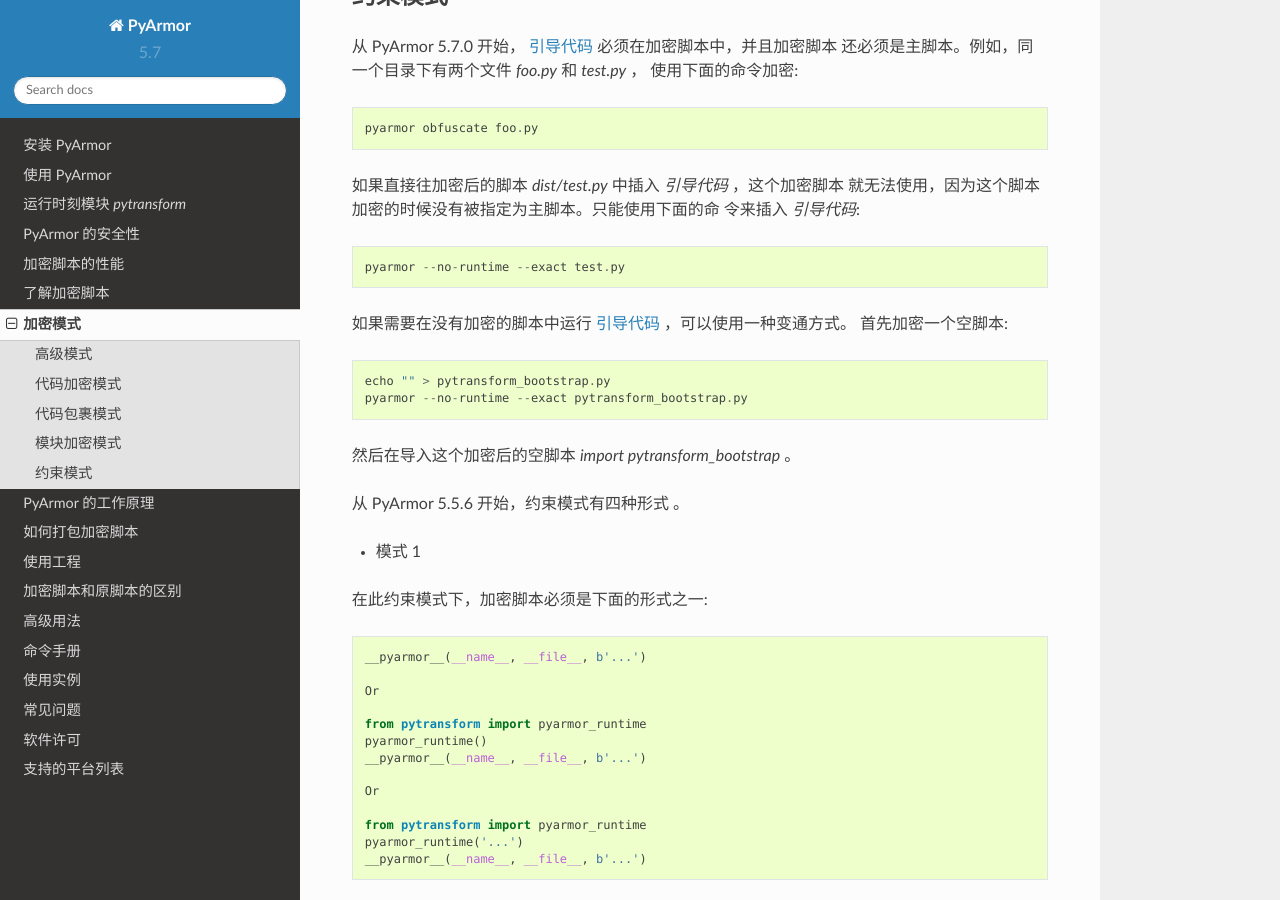
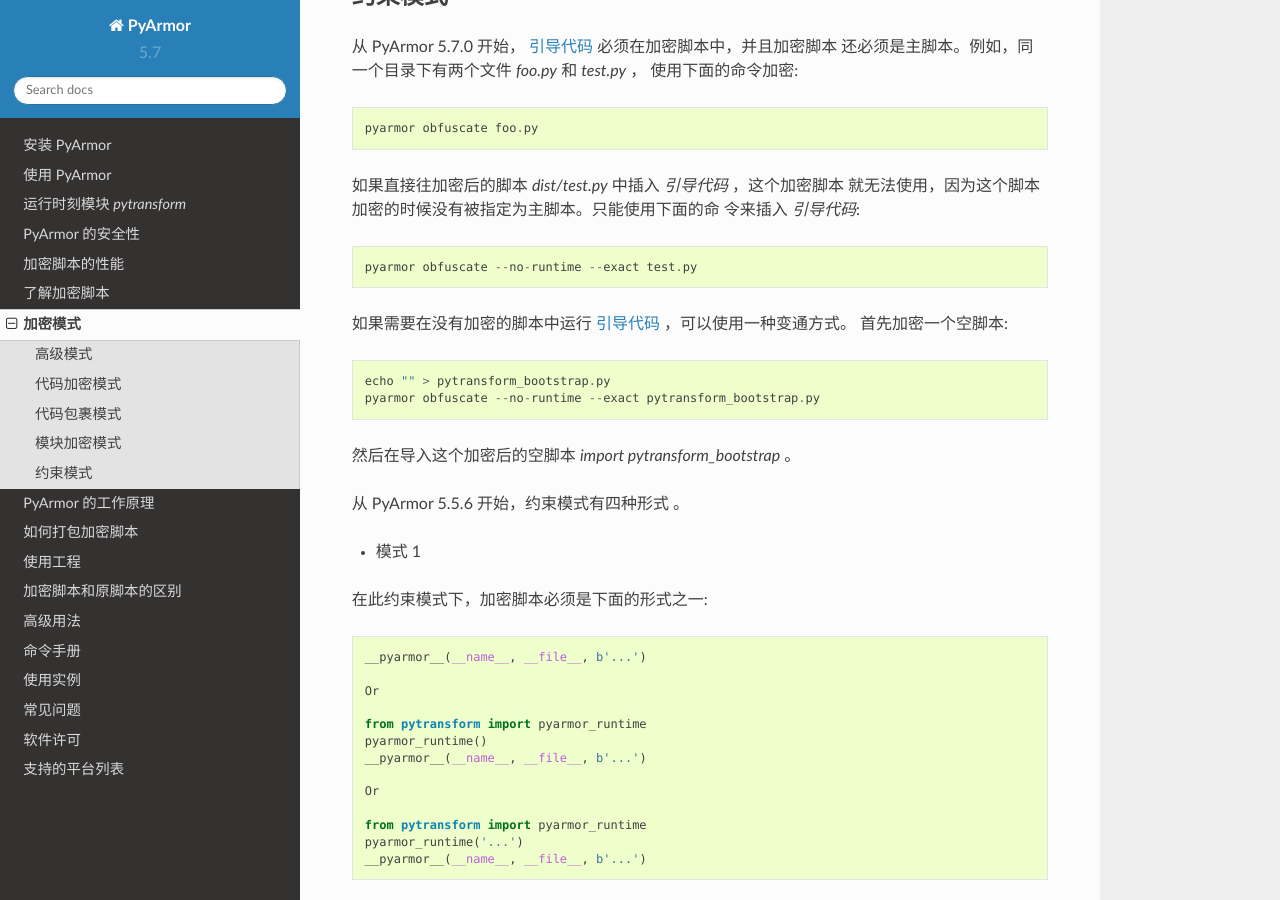
Before and after one commit to dashingsoft/pyarmor-docs-zh, a Sphinx documentation site: the page built from docs/mode.rst, in a window 1280 px wide and 900 px high, scrolled down 3404 px. Built offline with Sphinx 7.4.7 and the Read the Docs theme 2.0.0, drawn with Linux system fonts in a browser that asks for light colours.

Commit message:
Fix typos

```diff
--- a/docs/examples.rst
+++ b/docs/examples.rst
@@ -59,7 +59,7 @@
 
 .. note::
 
-   从 PyArmor 5.5.0 开始，开始传入选项 `--advanced` 启用高级模式来更进
+   从 PyArmor 5.5.0 开始，可以传入选项 `--advanced` 启用高级模式来更进
    一步的提高加密脚本的安全性。例如::
 
        pyarmor pack -x " --advanced 1 --exclude tests" foo.py
--- a/docs/man.rst
+++ b/docs/man.rst
@@ -190,7 +190,7 @@
 
 * 只加密主脚本 `foo.py` ，不要生成其他任何运行文件::
 
-    pyarmor --no-runtime --exact foo.py
+    pyarmor obfuscate --no-runtime --exact foo.py
 
 .. _licenses:
 
--- a/docs/mode.rst
+++ b/docs/mode.rst
@@ -173,13 +173,13 @@
 就无法使用，因为这个脚本加密的时候没有被指定为主脚本。只能使用下面的命
 令来插入 `引导代码`::
 
-    pyarmor --no-runtime --exact test.py
+    pyarmor obfuscate --no-runtime --exact test.py
 
 如果需要在没有加密的脚本中运行 :ref:`引导代码` ，可以使用一种变通方式。
 首先加密一个空脚本::
 
     echo "" > pytransform_bootstrap.py
-    pyarmor --no-runtime --exact pytransform_bootstrap.py
+    pyarmor obfuscate --no-runtime --exact pytransform_bootstrap.py
 
 然后在导入这个加密后的空脚本 `import pytransform_bootstrap` 。
 
```
Also changed, not shown: other parts of docs/man.rst (+2 -1 lines).
